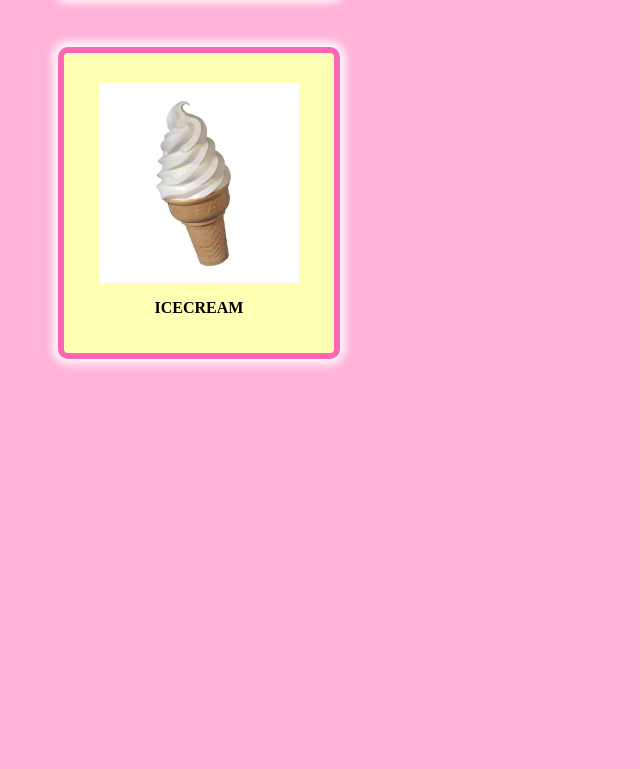
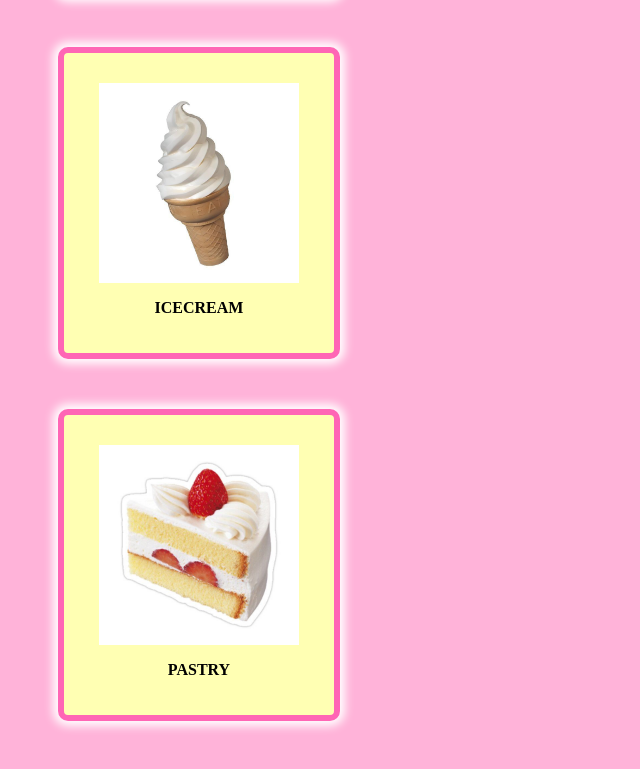
Before and after one commit to kanishkabhange/bakery, a plain HTML site: page index.html in a window 1280 px wide. Shown: the part 999-1768 px from the top of the page, without its empty margins (0-640 px from the left). Before the commit the page ends 1408 px from the top, so only its background shows below. Drawn offline with Linux system fonts and the light colour scheme; a web font is replaced by a local one.

Commit message:
pastry added

```diff
--- a/index.html
+++ b/index.html
@@ -23,6 +23,10 @@
         <img src="./images/icecream.jpeg" class="product-image">
         <p class="back">ICECREAM</p>
     </div>
+    <div class="product-card">
+        <img src="./images/pastry.jpeg" class="product-image">
+        <p class="back">PASTRY</p>
+    </div>
 
 </body>
 </html>
```
